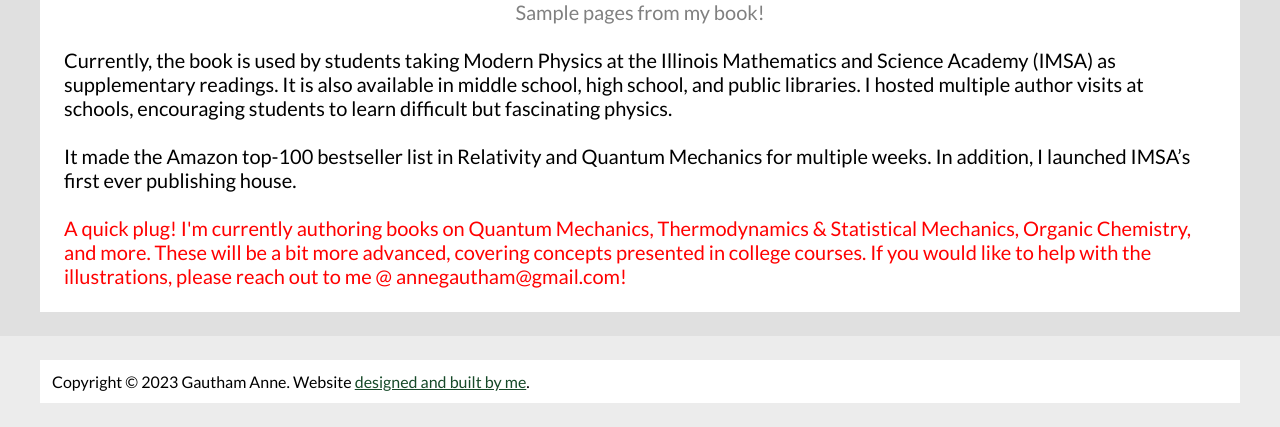
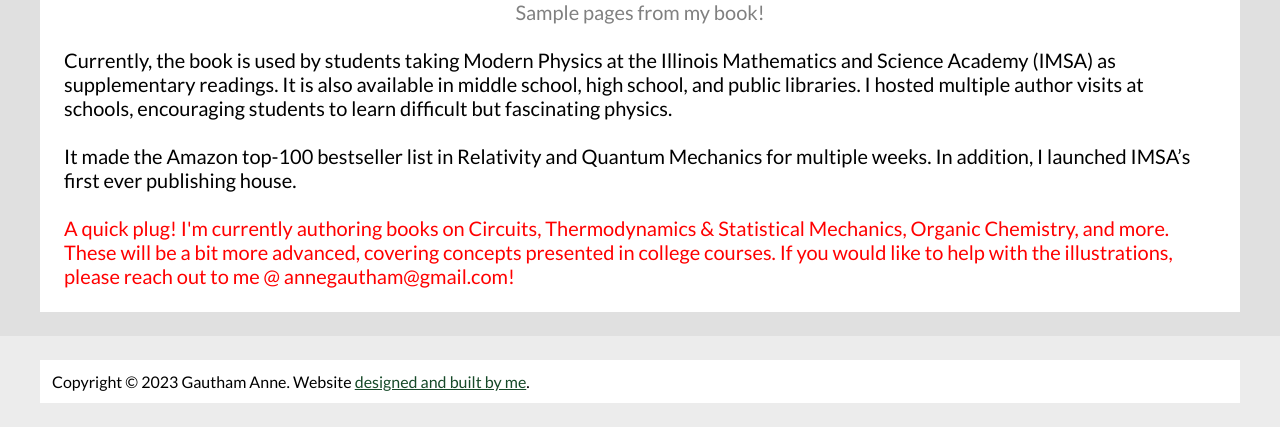
Before and after one commit to annegautham/annegautham.github.io, a Jekyll site: the page built from portfolio/modphysbook.md, in a window 1280 px wide and 900 px high, scrolled down 843 px, cut to the strip 473-900 px from the top of the window. Built offline with Jekyll 4.4.1, drawn with Linux system fonts in a browser that asks for light colours; some web fonts are replaced.

Commit message:
updates!

```diff
--- a/_data/pages.yml
+++ b/_data/pages.yml
@@ -9,4 +9,4 @@
 - name: Blog
   permalink: https://annegautham.medium.com
 - name: <b>Resume</b>
-  permalink: /assets/documents/Resume_10_10_2023.pdf
+  permalink: /assets/documents/Resume.pdf
--- a/portfolio/modphysbook.md
+++ b/portfolio/modphysbook.md
@@ -29,4 +29,4 @@ It made the Amazon top-100 bestseller list in Relativity and Quantum Mechanics f
 
 <br>
 
-<FONT COLOR="RED"> A quick plug! I'm currently authoring books on Quantum Mechanics, Thermodynamics & Statistical Mechanics, Organic Chemistry, and more. These will be a bit more advanced, covering concepts presented in college courses. If you would like to help with the illustrations, please reach out to me @ annegautham@gmail.com!
+<FONT COLOR="RED"> A quick plug! I'm currently authoring books on Circuits, Thermodynamics & Statistical Mechanics, Organic Chemistry, and more. These will be a bit more advanced, covering concepts presented in college courses. If you would like to help with the illustrations, please reach out to me @ annegautham@gmail.com!
```
Also changed, not shown: 1 other file.
